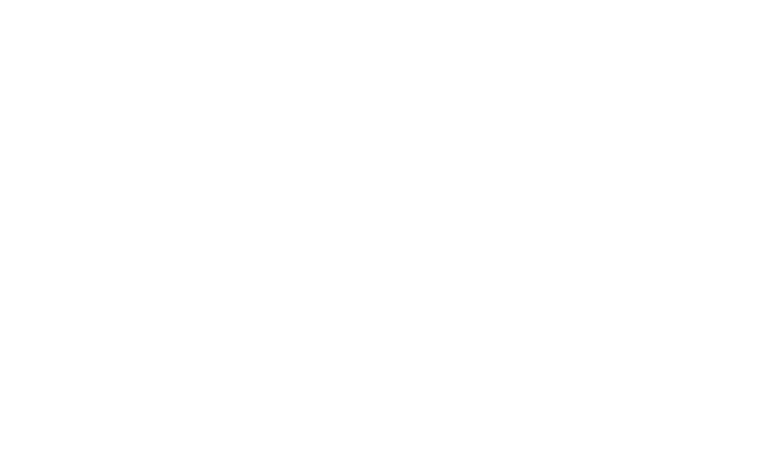
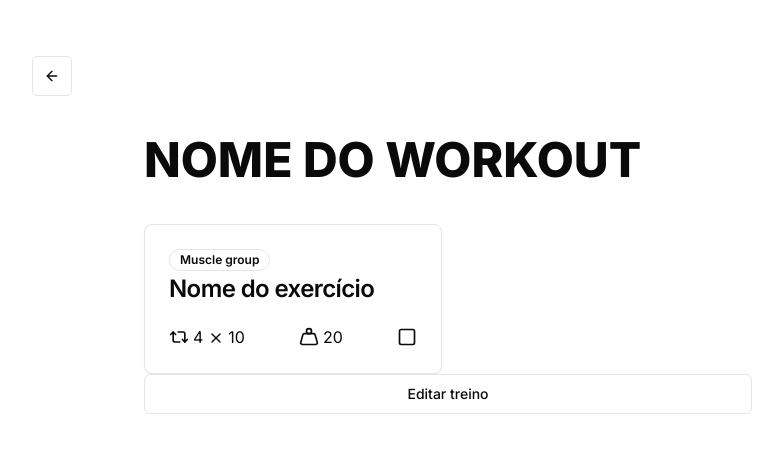
Before and after one commit to katsuragawaa/workout, a Nuxt app: page /workouts/1 in a window 1280 px wide. Before the commit this address had no page. Shown: the top 452 px of the page, without its empty margins (192-975 px from the left). Built offline with nearby package versions, Linux system fonts and the light colour scheme.

Commit message:
Add workout page with exercise card

```diff
--- /dev/null
+++ b/pages/workouts/[id]/index.vue
@@ -0,0 +1,41 @@
+<script lang="ts" setup>
+import { ArrowLeftIcon } from "lucide-vue-next";
+
+const mockExercise = {
+  name: "Bench press",
+  muscleGroup: "Chest",
+  sets: 4,
+  reps: 10,
+  weight: 20,
+};
+</script>
+
+<template>
+  <div>
+    <header class="container flex max-w-4xl items-center justify-between pt-14">
+      <Button variant="outline" size="icon">
+        <NuxtLink to="/">
+          <ArrowLeftIcon class="h-4 w-4" />
+        </NuxtLink>
+      </Button>
+    </header>
+
+    <main class="container flex max-w-2xl flex-col py-10">
+      <h1 class="text-5xl font-extrabold">NOME DO WORKOUT</h1>
+
+      <div class="grid grid-cols-1 gap-3 pt-10 md:grid-cols-2">
+        <ExerciseCard
+          :name="mockExercise.name"
+          :muscleGroup="mockExercise.muscleGroup"
+          :sets="mockExercise.sets"
+          :reps="mockExercise.reps"
+          :weight="mockExercise.weight"
+        />
+      </div>
+
+      <Button variant="outline">
+        <NuxtLink :to="`/workouts/${1}`"> Editar treino </NuxtLink>
+      </Button>
+    </main>
+  </div>
+</template>
```
